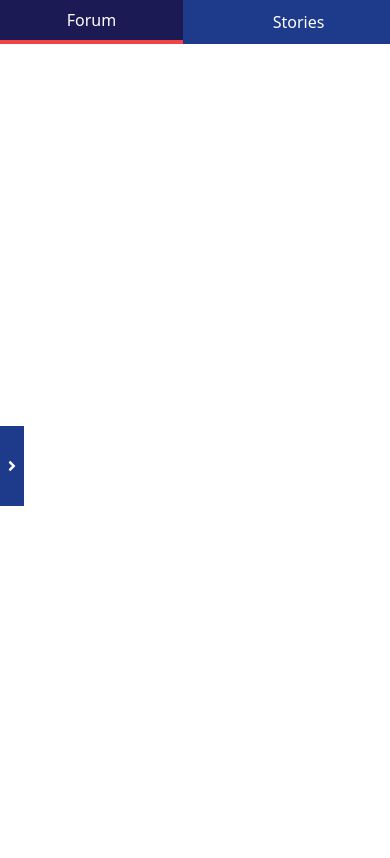
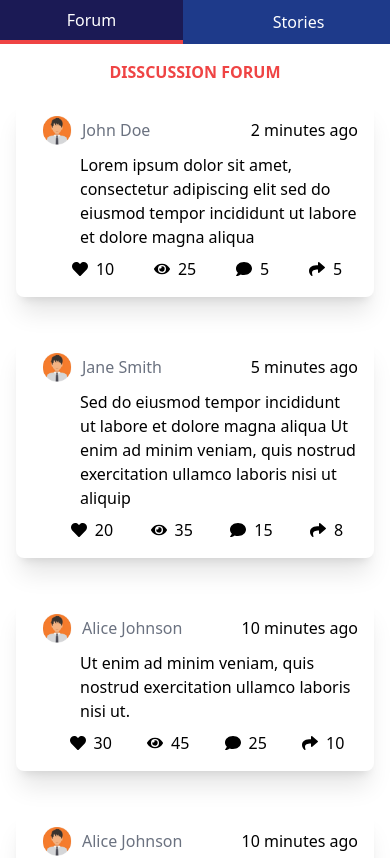
Before and after one commit to nikamaish/NextJS-Frontend, a Next.js app: page / in a window 390 px wide. Shown: the top 858 px of the page. Built offline with nearby package versions, Linux system fonts and the light colour scheme.

Commit message:
forums for responsive

```diff
--- a/src/pages/components/Navbar.js
+++ b/src/pages/components/Navbar.js
@@ -1,14 +1,15 @@
 import React, { useState } from 'react';
+import Forum from './Forum';
 
 const Navbar = ({ onSelect }) => {
   const [activeOption, setActiveOption] = useState('forum');
 
   const handleOptionClick = (option) => {
     setActiveOption(option);
-    // onSelect(option);
   };
 
   return (
+    <div>
     <div className='bg-darkBlue'>
       <nav className="grid grid-cols-2 gap-6 justify-center items-center text-white">
         <button
@@ -24,6 +25,8 @@ const Navbar = ({ onSelect }) => {
           Stories
         </button>
       </nav>
+      </div>
+      {activeOption === 'forum' && <Forum />}
     </div>
   );
 };
--- a/src/pages/index.js
+++ b/src/pages/index.js
@@ -9,7 +9,7 @@ import Navbar from "./components/Navbar.js";
 const inter = Inter({ subsets: ["latin"] });
 
 export default function Home() {
-  const [showNavbar, setShowNavbar] = useState(false);
+  const [showNavbar, setShowNavbar] = useState(true);
   const [showForumAndMarket, setShowForumAndMarket] = useState(true);
 
   useEffect(() => {
```
